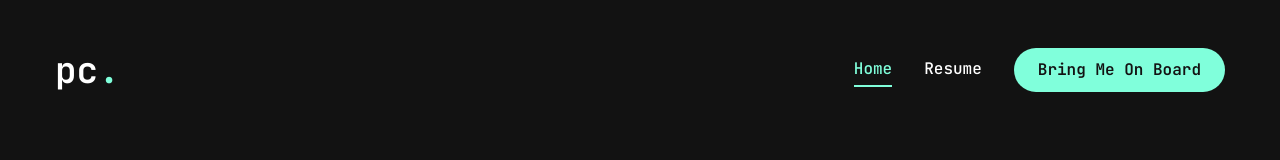
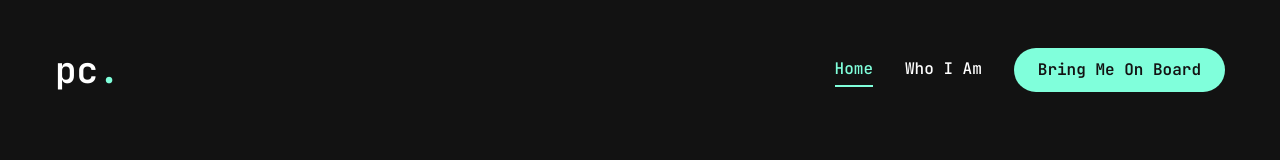
Before and after one commit to PreethiChandran/my-portfolio-site, a Next.js app: page / in a window 1280 px wide. Shown: the top 160 px of the page. Built offline with nearby package versions, Linux system fonts and the light colour scheme.

Commit message:
NavMenu Changes

```diff
--- a/src/app/components/MenuOverlay.tsx
+++ b/src/app/components/MenuOverlay.tsx
@@ -12,8 +12,8 @@ const links = [
         path: '/'
     },
     {
-        name: 'resume',
-        path: '/resume'
+        name: 'Who I Am',
+        path: '/about'
     },
 ]
 
--- a/src/app/components/NavLink.tsx
+++ b/src/app/components/NavLink.tsx
@@ -3,14 +3,14 @@ import React from 'react';
 
 import Link from 'next/link';
 import { usePathname } from 'next/navigation';
-const links =[
+const links = [
     {
-        name:'home',
-        path:'/'
+        name: 'home',
+        path: '/'
     },
     {
-        name:'resume',
-        path:'/resume'
+        name: 'Who I Am',
+        path: '/about'
     },
 ]
 
@@ -20,7 +20,7 @@ const NavLink = () => {
     return (
         <nav className='flex gap-8'>
             {links.map((link, index) => {
-            return(
+                return (
                     <Link href={link.path} key={index} className={`${link.path === pathname && "text-[#80ffdb] border-b-2 border-[#80ffdb]"} capitalize font-medium hover:text-[#80ffdb] transition-all`}>
                         {link.name}
                     </Link>
```
Lines whose indentation alone changed are shown as unchanged.
